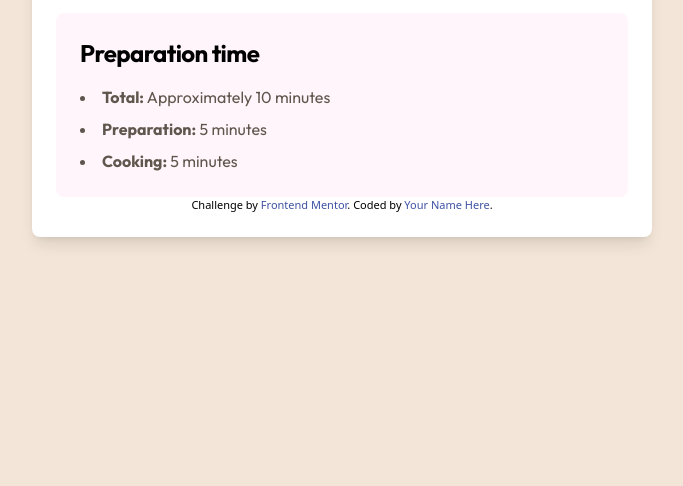
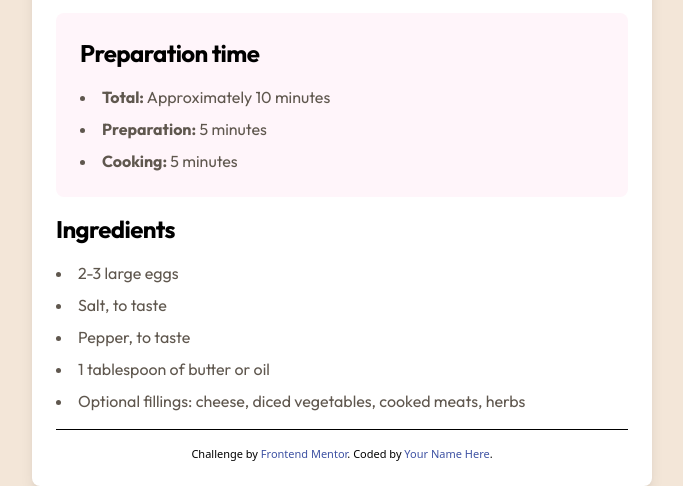
Before and after one commit to okutewonah/fm-recipe-page, a website: page index.html in a window 1280 px wide. Shown: the part 441-927 px from the top of the page, without its empty margins (298-981 px from the left). Before the commit the page ends 800 px from the top, so only its background shows below. Drawn offline with Linux system fonts and the light colour scheme.

Commit message:
ingredients section

```diff
--- a/index.html
+++ b/index.html
@@ -58,6 +58,24 @@
             <li><span class="font-bold">Cooking:</span> 5 minutes</li>
           </ul>
         </section>
+        <section class="mx-8 md:mx-0">
+          <h2 class="font-outfit font-bold tracking-tight text-2xl mb-4">
+            Ingredients
+          </h2>
+          <ul
+            class="font-outfit text-stone-600 list-disc list-inside space-y-2"
+          >
+            <li>2-3 large eggs</li>
+            <li>Salt, to taste</li>
+            <li>Pepper, to taste</li>
+            <li>1 tablespoon of butter or oil</li>
+            <li>
+              Optional fillings: cheese, diced vegetables, cooked meats, herbs
+            </li>
+          </ul>
+        </section>
+        <hr class="border" />
+        <section></section>
       </div>
       <div class="attribution">
         Challenge by
```
